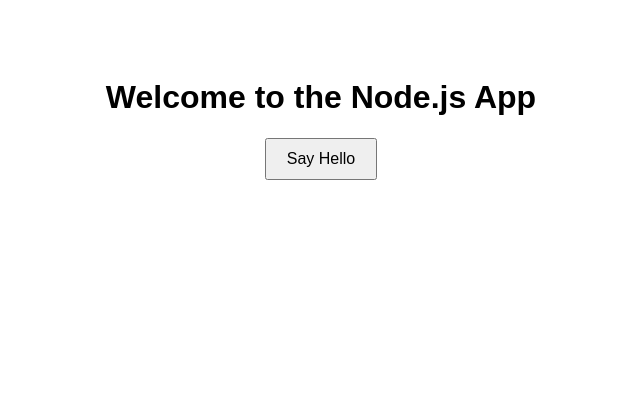
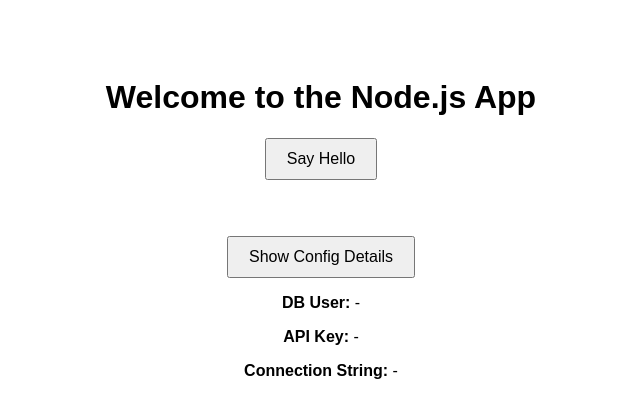
Before and after one commit to Venom789/hello-world-app, a website: page public/index.html in a window 1280 px wide. Shown: the whole page, without its empty margins (319-959 px from the left). Drawn offline with Linux system fonts and the light colour scheme.

Commit message:
Update index.html

```diff
--- a/public/index.html
+++ b/public/index.html
@@ -10,6 +10,15 @@
   <button id="helloBtn">Say Hello</button>
   <div id="response"></div>
 
+  <br><br>
+
+  <button id="configBtn">Show Config Details</button>
+  <div id="configOutput">
+    <p><strong>DB User:</strong> <span id="dbUser">-</span></p>
+    <p><strong>API Key:</strong> <span id="apiKey">-</span></p>
+    <p><strong>Connection String:</strong> <span id="connStr">-</span></p>
+  </div>
+
   <script src="script.js"></script>
 </body>
 </html>
```
